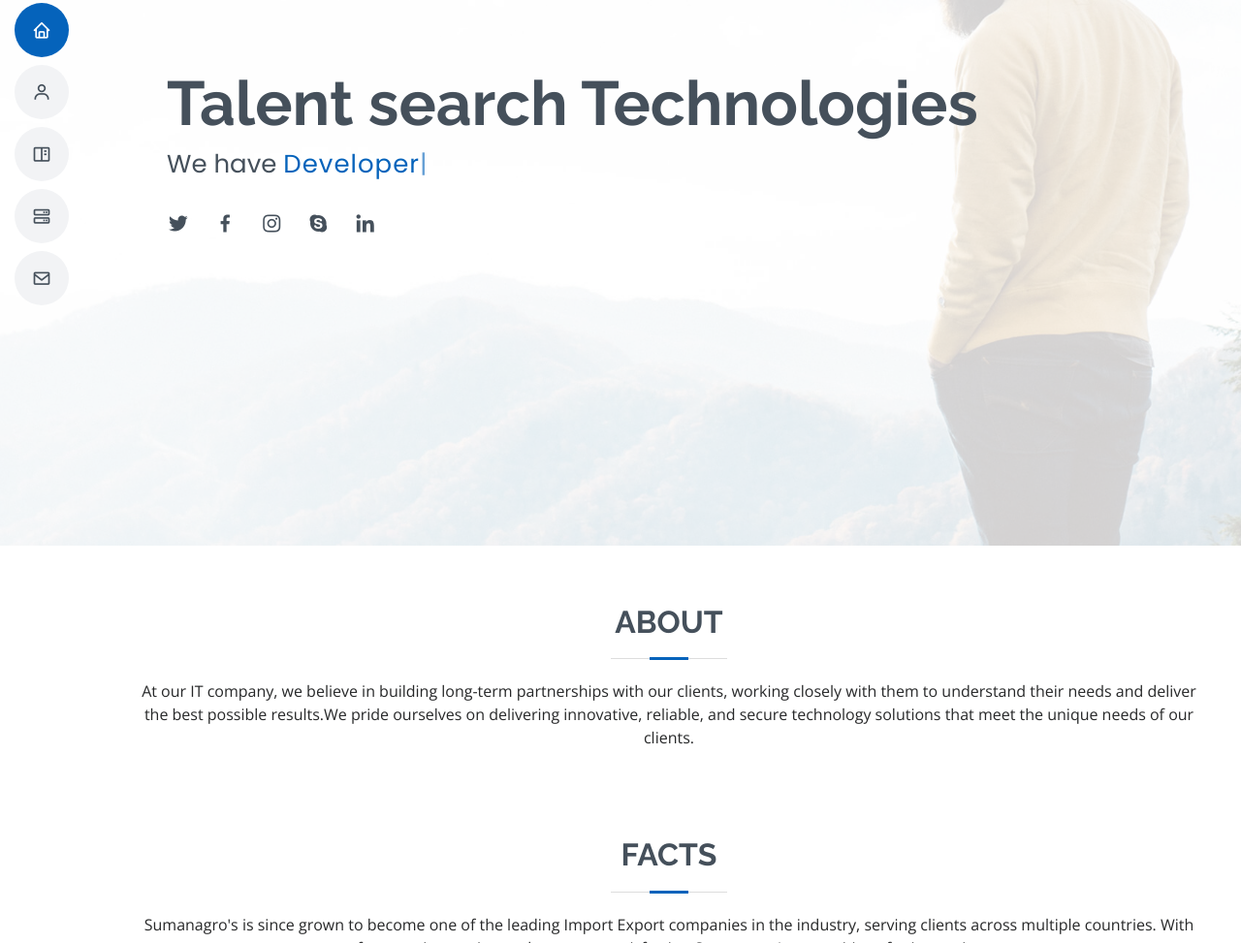
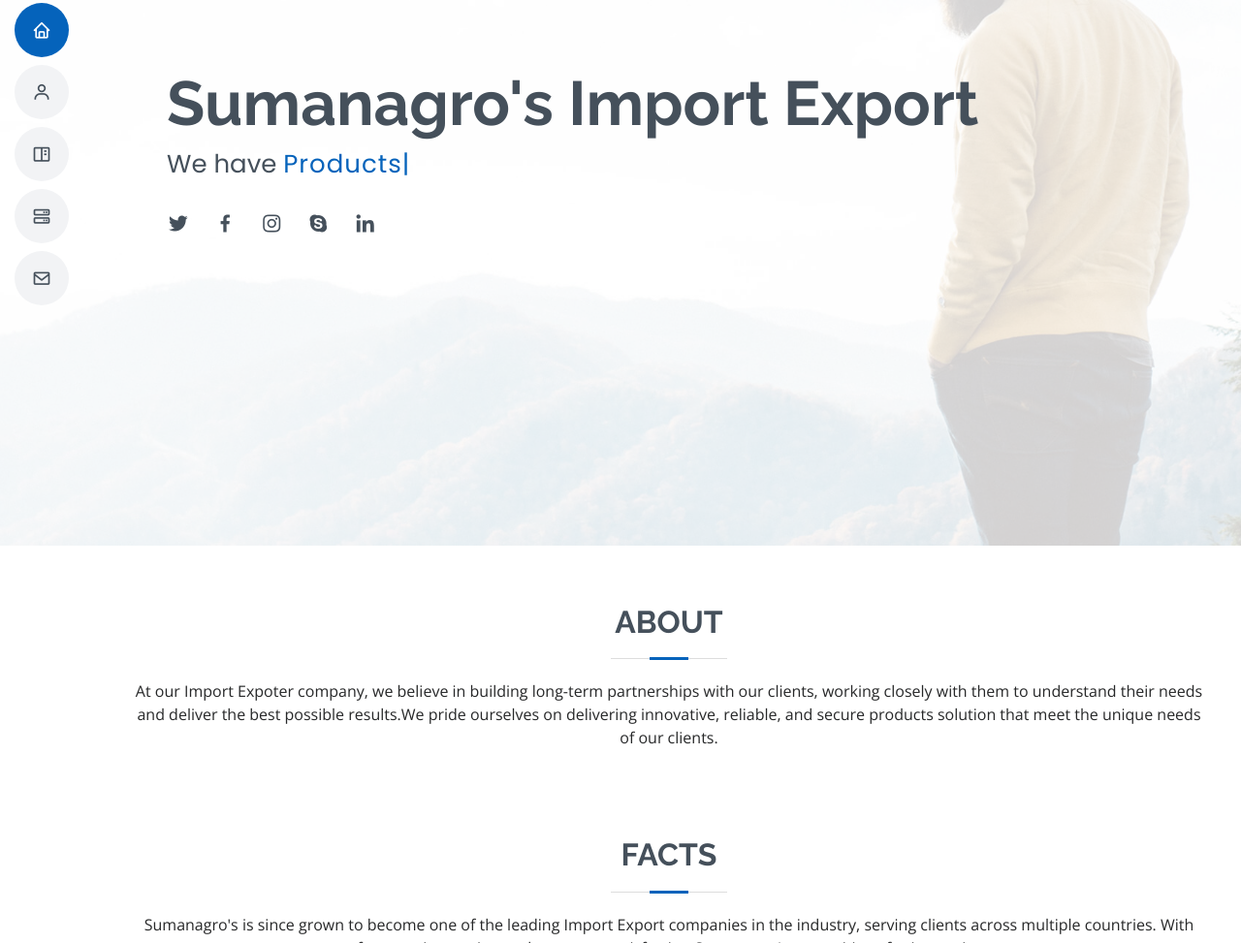
Before and after one commit to rakeshchitte41/Website, a plain HTML site: page index.html in a window 1280 px wide. Shown: the part 237-1210 px from the top of the page at 97% size. Drawn offline with nearby package versions, Linux system fonts and the light colour scheme; files whose address does not match are found by name.

Commit message:
did changes in about section of import export site

```diff
--- a/index.html
+++ b/index.html
@@ -58,8 +58,8 @@
   <!-- ======= Hero Section ======= -->
   <section id="hero" class="d-flex flex-column justify-content-center">
     <div class="container" data-aos="zoom-in" data-aos-delay="100">
-      <h1>Talent search Technologies</h1>
-      <p>We have <span class="typed" data-typed-items="Designer, Developer,Photographer"></span></p>
+      <h1>Sumanagro's Import Export</h1>
+      <p>We have <span class="typed" data-typed-items=" different type of, Products ,Importer,Exporter "></span></p>
       <div class="social-links">
         <a href="#" class="twitter"><i class="bx bxl-twitter"></i></a>
         <a href="#" class="facebook"><i class="bx bxl-facebook"></i></a>
@@ -78,7 +78,7 @@
 
         <div class="section-title">
           <h2>About</h2>
-          <p>At our IT company, we believe in building long-term partnerships with our clients, working closely with them to understand their needs and deliver the best possible results.We pride ourselves on delivering innovative, reliable, and secure technology solutions that meet the unique needs of our clients.</p>
+          <p>At our Import Expoter company, we believe in building long-term partnerships with our clients, working closely with them to understand their needs and deliver the best possible results.We pride ourselves on delivering innovative, reliable, and secure products solution that meet the unique needs of our clients.</p>
         </div>
 
     <!-- ======= Facts Section ======= -->
```
